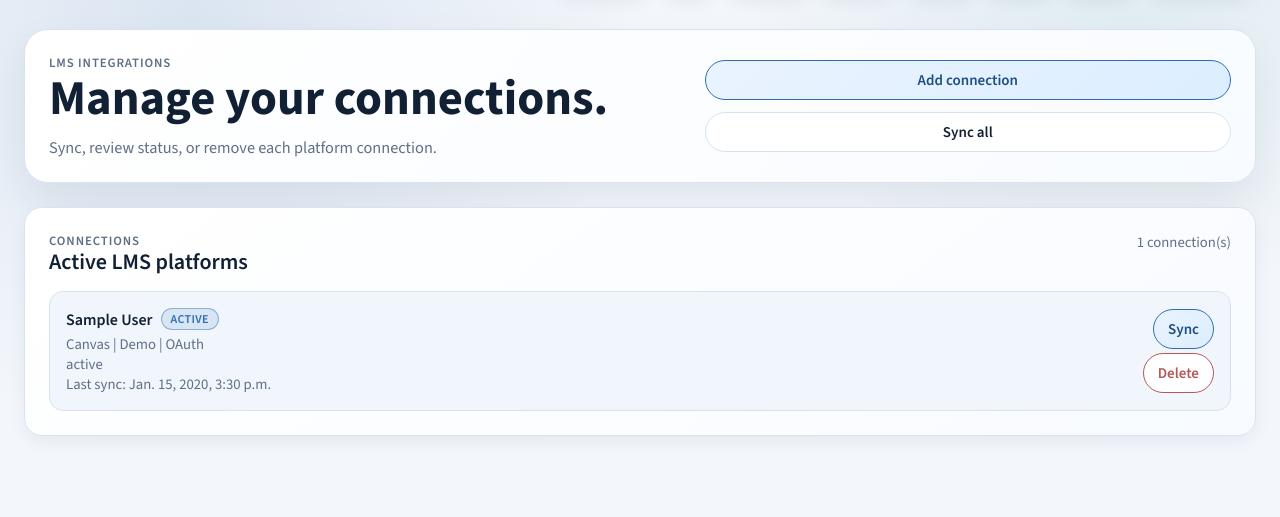
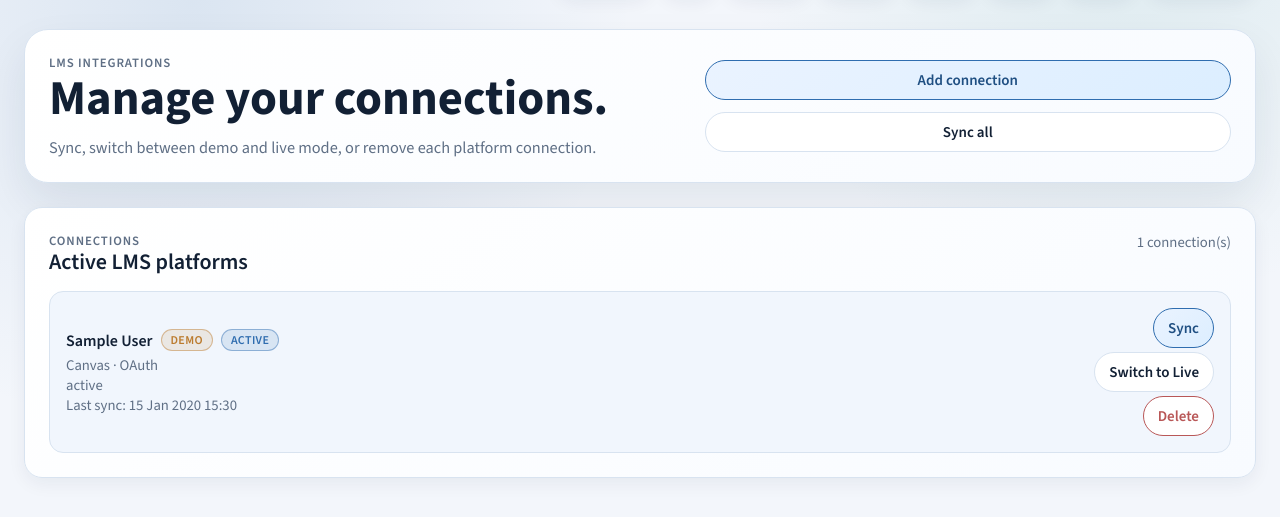
Before and after one commit to Vedang-P/boss-ka-project, a Django app: page /integrations/manage/ in a window 1280 px wide. Shown: the part 93-610 px from the top of the page. Run offline with Django 5.2, Linux system fonts and the light colour scheme; a user stored in the database is signed in; tables that the repository leaves empty hold one stand-in row (values such as "Sample post"); data that the repository does not hold is empty.

Commit message:
feat: demo/live mode toggle on manage connections page
integrations/views.py:
- Add connection_toggle_mode(): POST flips mode between demo/live,
  resets last_synced_at, auto-syncs so the dashboard updates instantly,
  shows success or warning message depending on sync result

integrations/urls.py:
- Register <int:pk>/toggle-mode/ -> connection_toggle_mode

templates/integrations/manage.html:
- Add mode pill (Demo = amber, Live = green) next to each connection name
- Add 'Switch to Live' / 'Switch to Demo' toggle button per row via
  inline POST form; sits between Sync and Delete in the action column

static/css/styles.css:
- Add .mode-demo pill style (amber / --warn colours)
- Add .mode-live pill style (green / --good colours)

```diff
--- a/integrations/urls.py
+++ b/integrations/urls.py
@@ -5,6 +5,7 @@ from .views import (
     connection_delete,
     connection_sync,
     connection_sync_all,
+    connection_toggle_mode,
     manage_connections,
 )
 
@@ -15,5 +16,8 @@ urlpatterns = [
     path("sync-all/", connection_sync_all, name="connection_sync_all"),
     path("manage/", manage_connections, name="manage"),
     path("<int:pk>/sync/", connection_sync, name="connection_sync"),
+    path(
+        "<int:pk>/toggle-mode/", connection_toggle_mode, name="connection_toggle_mode"
+    ),
     path("<int:pk>/delete/", connection_delete, name="connection_delete"),
 ]
--- a/integrations/views.py
+++ b/integrations/views.py
@@ -1,6 +1,7 @@
 from django.contrib import messages
 from django.contrib.auth.decorators import login_required
 from django.shortcuts import get_object_or_404, redirect, render
+from django.utils import timezone
 
 from .exceptions import ProviderError
 from .forms import LMSConnectionForm
@@ -85,3 +86,34 @@ def manage_connections(request):
         "provider", "display_name"
     )
     return render(request, "integrations/manage.html", {"connections": connections})
+
+
+@login_required
+def connection_toggle_mode(request, pk):
+    """Flip a connection between demo and live mode, then re-sync."""
+    connection = get_object_or_404(LMSConnection, pk=pk, user=request.user)
+    if request.method == "POST":
+        new_mode = "live" if connection.mode == "demo" else "demo"
+        connection.mode = new_mode
+        connection.last_synced_at = None
+        connection.status_message = (
+            f"Switched to {connection.get_mode_display()} mode. Sync to refresh data."
+        )
+        connection.save(
+            update_fields=["mode", "last_synced_at", "status_message", "updated_at"]
+        )
+
+        # Auto-sync so the dashboard reflects the new mode immediately
+        try:
+            sync_connection(connection)
+            messages.success(
+                request,
+                f"{connection.display_name} switched to {connection.get_mode_display()} mode and synced.",
+            )
+        except ProviderError as exc:
+            messages.warning(
+                request,
+                f"{connection.display_name} switched to {connection.get_mode_display()} mode, "
+                f"but sync failed: {exc}",
+            )
+    return redirect("integrations:manage")
--- a/static/css/styles.css
+++ b/static/css/styles.css
@@ -19,8 +19,17 @@
     --font-main: "Source Sans 3", sans-serif;
 
     --bg: #f3f6fb;
-    --bg-accent: radial-gradient(circle at 15% 12%, rgba(70, 126, 182, 0.14), transparent 34%),
-        radial-gradient(circle at 88% 2%, rgba(88, 167, 169, 0.14), transparent 28%);
+    --bg-accent:
+        radial-gradient(
+            circle at 15% 12%,
+            rgba(70, 126, 182, 0.14),
+            transparent 34%
+        ),
+        radial-gradient(
+            circle at 88% 2%,
+            rgba(88, 167, 169, 0.14),
+            transparent 28%
+        );
     --surface: #ffffff;
     --surface-soft: #f8fbff;
     --surface-strong: #f1f6fd;
@@ -39,8 +48,17 @@
 
 html[data-theme="dark"] {
     --bg: #0c1420;
-    --bg-accent: radial-gradient(circle at 15% 12%, rgba(58, 99, 146, 0.24), transparent 34%),
-        radial-gradient(circle at 88% 2%, rgba(49, 130, 128, 0.2), transparent 28%);
+    --bg-accent:
+        radial-gradient(
+            circle at 15% 12%,
+            rgba(58, 99, 146, 0.24),
+            transparent 34%
+        ),
+        radial-gradient(
+            circle at 88% 2%,
+            rgba(49, 130, 128, 0.2),
+            transparent 28%
+        );
     --surface: #121c2a;
     --surface-soft: #182536;
     --surface-strong: #1f2d40;
@@ -149,7 +167,10 @@ a:hover {
     font-size: 0.92rem;
     font-weight: 500;
     box-shadow: var(--shadow-1);
-    transition: transform 120ms ease, background-color 120ms ease, border-color 120ms ease;
+    transition:
+        transform 120ms ease,
+        background-color 120ms ease,
+        border-color 120ms ease;
 }
 
 .nav-link:hover {
@@ -181,7 +202,9 @@ a:hover {
     font-weight: 500;
     box-shadow: var(--shadow-1);
     cursor: pointer;
-    transition: transform 120ms ease, border-color 120ms ease;
+    transition:
+        transform 120ms ease,
+        border-color 120ms ease;
 }
 
 .theme-toggle:hover {
@@ -344,6 +367,18 @@ a:hover {
 }
 
 .status-done {
+    color: var(--good);
+    border-color: rgba(47, 132, 91, 0.45);
+    background: rgba(47, 132, 91, 0.12);
+}
+
+.mode-demo {
+    color: var(--warn);
+    border-color: rgba(187, 123, 46, 0.45);
+    background: rgba(187, 123, 46, 0.12);
+}
+
+.mode-live {
     color: var(--good);
     border-color: rgba(47, 132, 91, 0.45);
     background: rgba(47, 132, 91, 0.12);
@@ -613,7 +648,9 @@ textarea {
 .reveal {
     opacity: 0;
     transform: translateY(8px);
-    transition: opacity 220ms ease, transform 220ms ease;
+    transition:
+        opacity 220ms ease,
+        transform 220ms ease;
 }
 
 .reveal.is-visible {
--- a/templates/integrations/manage.html
+++ b/templates/integrations/manage.html
@@ -5,7 +5,7 @@
     <div>
         <p class="kicker">LMS Integrations</p>
         <h2 class="page-title">Manage your connections.</h2>
-        <p class="page-description">Sync, review status, or remove each platform connection.</p>
+        <p class="page-description">Sync, switch between demo and live mode, or remove each platform connection.</p>
     </div>
     <div class="hero-actions">
         <a class="button" href="{% url 'integrations:connection_create' %}">Add connection</a>
@@ -30,21 +30,30 @@
                     <div>
                         <div class="row-head">
                             <p class="row-title">{{ connection.display_name }}</p>
+                            <span class="status-pill {% if connection.mode == 'demo' %}mode-demo{% else %}mode-live{% endif %}">
+                                {{ connection.get_mode_display }}
+                            </span>
                             <span class="status-pill {% if connection.is_active %}status-open{% else %}status-done{% endif %}">
                                 {% if connection.is_active %}Active{% else %}Inactive{% endif %}
                             </span>
                         </div>
-                        <p class="muted">{{ connection.get_provider_display }} | {{ connection.get_mode_display }} | {{ connection.get_auth_type_display }}</p>
+                        <p class="muted">{{ connection.get_provider_display }} &middot; {{ connection.get_auth_type_display }}</p>
                         <p class="muted">{{ connection.status_message|default:"Ready to sync." }}</p>
-                        <p class="muted">Last sync: {{ connection.last_synced_at|default:"Never" }}</p>
+                        <p class="muted">Last sync: {{ connection.last_synced_at|date:"d M Y H:i"|default:"Never" }}</p>
                         {% with last_log=connection.sync_logs.first %}
                             {% if last_log %}
-                                <p class="muted">Last result: {{ last_log.get_status_display }} — {{ last_log.items_imported }} items imported</p>
+                                <p class="muted">Last result: {{ last_log.get_status_display }} &mdash; {{ last_log.items_imported }} item(s) imported</p>
                             {% endif %}
                         {% endwith %}
                     </div>
                     <div class="row-meta">
                         <a class="button" href="{% url 'integrations:connection_sync' connection.pk %}">Sync</a>
+                        <form method="post" action="{% url 'integrations:connection_toggle_mode' connection.pk %}" style="display:contents;">
+                            {% csrf_token %}
+                            <button type="submit" class="button button-soft">
+                                {% if connection.mode == 'demo' %}Switch to Live{% else %}Switch to Demo{% endif %}
+                            </button>
+                        </form>
                         <a class="button button-soft" href="{% url 'integrations:connection_delete' connection.pk %}" style="border-color:var(--bad);color:var(--bad);">Delete</a>
                     </div>
                 </div>
```
